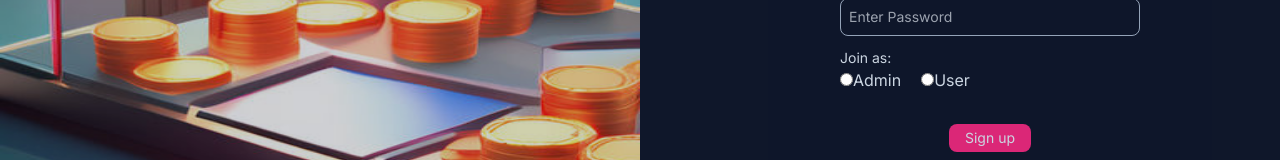
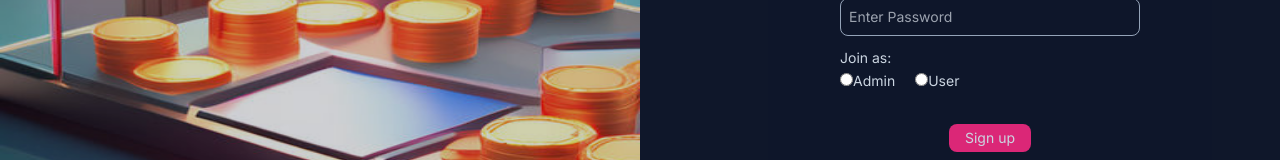
Before and after one commit to SukritiR29/CompassionCoin, a Next.js app: page / in a window 1280 px wide. Shown: the part 326-486 px from the top of the page. Built offline with nearby package versions, Linux system fonts and the light colour scheme.

Commit message:
role save in db

```diff
--- a/components/signupForm.jsx
+++ b/components/signupForm.jsx
@@ -57,7 +57,7 @@ const SignupForm = () => {
            if(res.ok) {
             const form = e.target;
             form.reset();
-            router.push("/dashboard")
+            router.push("/login")
            } else {
             console.log("Registration failed.");
            }
@@ -105,7 +105,7 @@ const SignupForm = () => {
                     value="Admin"
                     onChange={(e) => setRole(e.target.value)}
                 />
-                <label htmlFor="admin">Admin</label>
+                <label htmlFor="admin" className='text-sm'>Admin</label>
             </div>
             <div>
                 <input
@@ -115,7 +115,7 @@ const SignupForm = () => {
                     value="User"
                     onChange={(e) => setRole(e.target.value)}
                 />
-                <label htmlFor="user">User</label>
+                <label htmlFor="user" className='text-sm'>User</label>
             </div>
 
             </div>
```
